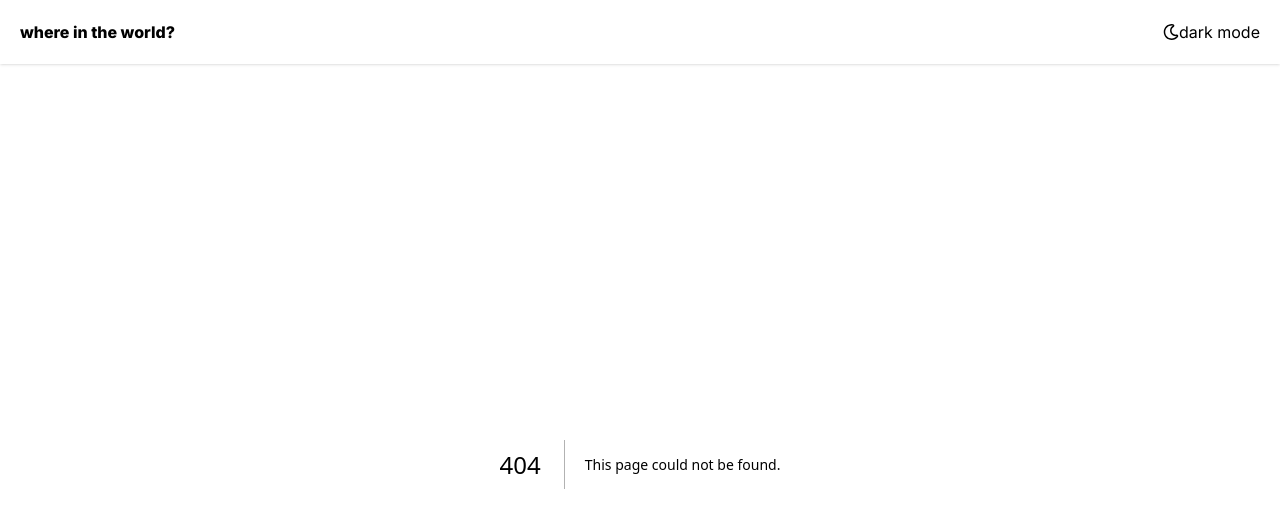
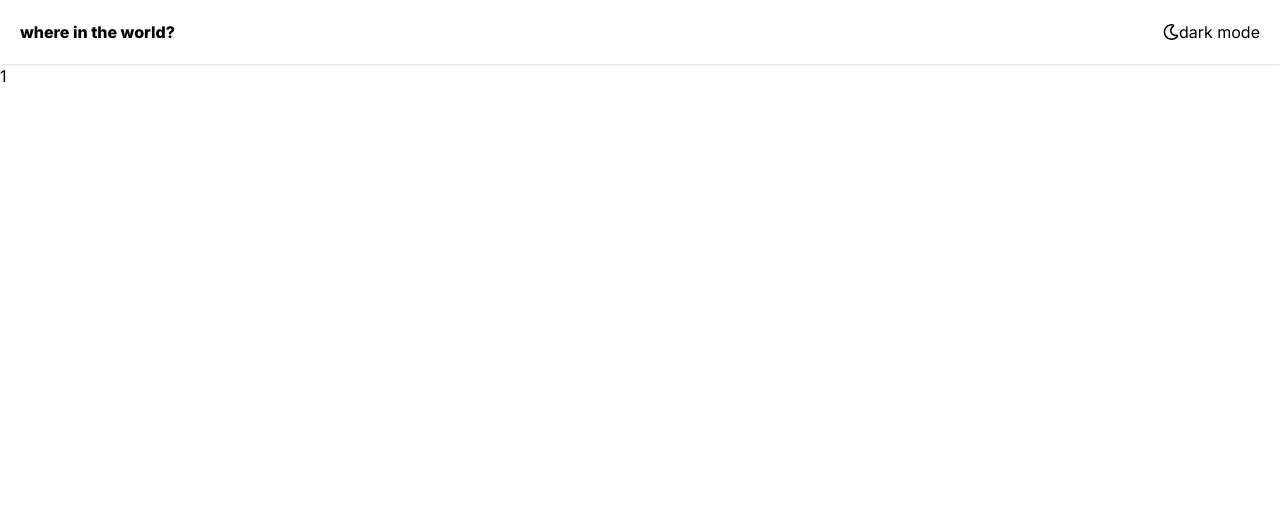
Before and after one commit to aqorbani/frontendmentor-countries-challenge, a Next.js app: page /country/1 in a window 1280 px wide. Before the commit this address had no page. Shown: the top 528 px of the page. Built offline with nearby package versions, Linux system fonts and the light colour scheme.

Commit message:
create information page and get name for fetch related data

```diff
--- /dev/null
+++ b/src/app/country/[name]/page.tsx
@@ -0,0 +1,11 @@
+"use client";
+import Information from "@/components/template/information/Information";
+import React from "react";
+
+const page = ({ params }: { params: any }) => {
+  const nameParams = params?.name;
+  const name = nameParams.split("-").join(" ");
+  return <Information name={name} />;
+};
+
+export default page;
--- a/src/components/modules/CountriesListItem.tsx
+++ b/src/components/modules/CountriesListItem.tsx
@@ -14,8 +14,10 @@ const CountriesListItem = ({
   region: string;
   capital: string;
 }) => {
+  const url = name.split(' ').join('-')
+
   return (
-    <Link href={`country/` + name} className="w-full md:w-[300px]">
+    <Link href={`country/` + url} className="w-full md:w-[300px]">
       <div className="flex flex-col my-3 bg-white shadow-md rounded w-full md:w-[300px]">
         <Image
           src={flags}
@@ -26,9 +28,13 @@ const CountriesListItem = ({
         />
         <div className="ml-3 m-2">
           <p className="font-extrabold my-3 text-[2vw] md:text-[1vw]">{name}</p>
-          <p className="text-[1.5vw] md:text-[0.8vw]">population: {population}</p>
+          <p className="text-[1.5vw] md:text-[0.8vw]">
+            population: {population}
+          </p>
           <p className="text-[1.5vw] md:text-[0.8vw]">region : {region}</p>
-          <p className="text-[1.5vw] md:text-[0.8vw] mb-2">capital : {capital}</p>
+          <p className="text-[1.5vw] md:text-[0.8vw] mb-2">
+            capital : {capital}
+          </p>
         </div>
       </div>
     </Link>
--- /dev/null
+++ b/src/components/template/information/Information.tsx
@@ -0,0 +1,7 @@
+import React from "react";
+
+const Information = ({ name }: { name: string }) => {
+  return <div>{name}</div>;
+};
+
+export default Information;
```
